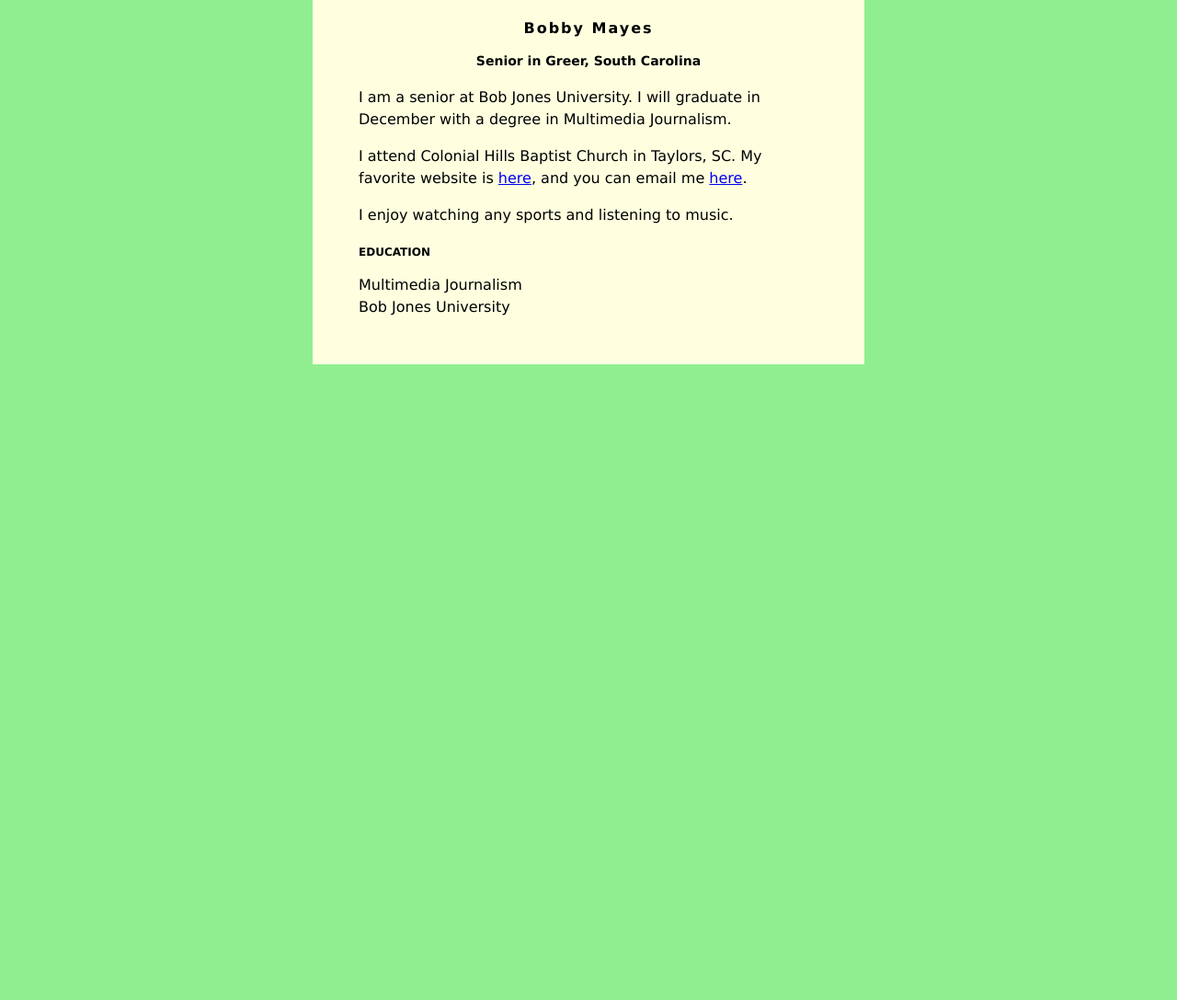
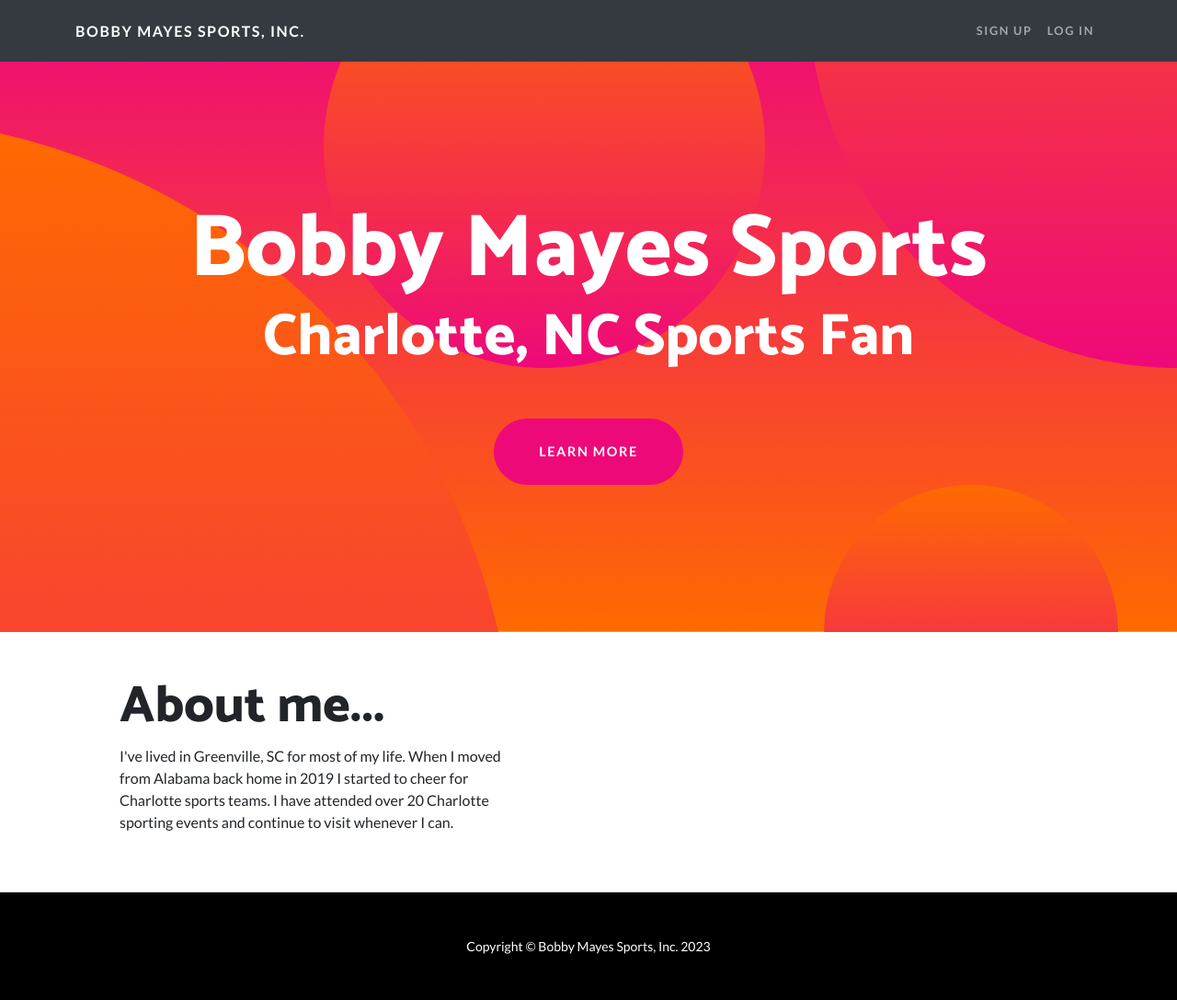
Before and after one commit to rmaye317/rmaye317.github.io, a plain HTML site: page index.html in a window 1280 px wide. Shown: the whole page at 92% size. Before the commit the page ends 800 px from the top, so only its background shows below. Drawn offline with Linux system fonts and the light colour scheme.

Commit message:
Add files via upload

```diff
--- a/index.html
+++ b/index.html
@@ -1,51 +1,60 @@
-<html>
+<!DOCTYPE html>
+<html data-bs-theme="light" lang="en">
+
 <head>
-<style>
-body {
-    background: lightgreen;
-    font-family: Verdana;
-}
-#content {
-    background: lightyellow;
-    min-width: 200px;
-    max-width: 500px;
-    padding: 50px;
-    margin: auto;
-    margin-top: -50px;
-    line-height: 150%;
-}
-h1 {
-    letter-spacing: 2px;
-    font-size: 16px;
-    text-align: center;
-}
-h2 {
-    font-size: 14px;
-    text-align: center;
-}
-h3 {
-    font-size: 12px;
-}
-</style>
+    <meta charset="utf-8">
+    <meta name="viewport" content="width=device-width, initial-scale=1.0, shrink-to-fit=no">
+    <title>Home - Bobby Mayes Sports, Inc.</title>
+    <meta name="description" content="NC and ATL Sports Fanatic">
+    <link rel="stylesheet" href="assets/bootstrap/css/bootstrap.min.css">
+    <link rel="stylesheet" href="https://fonts.googleapis.com/css?family=Catamaran:100,200,300,400,500,600,700,800,900&amp;display=swap">
+    <link rel="stylesheet" href="https://fonts.googleapis.com/css?family=Lato:100,100i,300,300i,400,400i,700,700i,900,900i&amp;display=swap">
 </head>
+
 <body>
-    <div id="content">
-        <h1>Bobby Mayes</h1>
-        <h2>Senior in Greer, South Carolina</h2>
+    <nav class="navbar navbar-expand-lg fixed-top bg-dark navbar-custom navbar-dark">
+        <div class="container"><a class="navbar-brand" href="#">Bobby Mayes Sports, Inc.</a><button data-bs-toggle="collapse" class="navbar-toggler" data-bs-target="#navbarResponsive"><span class="visually-hidden">Toggle navigation</span><span class="navbar-toggler-icon"></span></button>
+            <div class="collapse navbar-collapse" id="navbarResponsive">
+                <ul class="navbar-nav ms-auto">
+                    <li class="nav-item"><a class="nav-link" href="#">Sign Up</a></li>
+                    <li class="nav-item"><a class="nav-link" href="#">Log In</a></li>
+                </ul>
+            </div>
+        </div>
+    </nav>
+    <header class="text-center text-white masthead">
+        <div class="masthead-content">
+            <div class="container">
+                <h1 class="masthead-heading mb-0">Bobby Mayes Sports</h1>
+                <h2 class="masthead-subheading mb-0">Charlotte, NC Sports Fan</h2><a class="btn btn-primary btn-xl rounded-pill mt-5" role="button" href="#">Learn More</a>
+            </div>
+        </div>
+        <div class="bg-circle-1 bg-circle"></div>
+        <div class="bg-circle-2 bg-circle"></div>
+        <div class="bg-circle-3 bg-circle"></div>
+        <div class="bg-circle-4 bg-circle"></div>
+    </header>
+    <section>
+        <div class="container">
+            <div class="row align-items-center">
+                <div class="col-lg-6 order-lg-2">
+                    <div class="p-5"></div>
+                </div>
+                <div class="col-lg-6 order-lg-1">
+                    <div class="p-5">
+                        <h2 class="display-4">About me...</h2>
+                        <p>I've lived in Greenville, SC for most of my life. When I moved from Alabama back home in 2019 I started to cheer for Charlotte sports teams. I have attended over 20 Charlotte sporting events and continue to visit whenever I can.</p>
+                    </div>
+                </div>
+            </div>
+        </div>
+    </section>
+    <footer class="py-5 bg-black">
+        <div class="container">
+            <p class="text-center text-white m-0 small">Copyright&nbsp;© Bobby Mayes Sports, Inc. 2023</p>
+        </div>
+    </footer>
+    <script src="assets/bootstrap/js/bootstrap.min.js"></script>
+</body>
 
-         <p>I am a senior at Bob Jones University. I will graduate in December with a degree in
-         Multimedia Journalism.</p>
-         <p>
-            I attend Colonial Hills Baptist Church in Taylors, SC. My favorite website is
-            <a href="https://espn.com/">here</a>, and you can email me
-            <a href="mailto:rmaye317@students.bju.edu">here</a>.
-         </p>
-         <p>
-            I enjoy watching any sports and listening to music.
-         </p>
-        <h3>EDUCATION</h3>
-        Multimedia Journalism<br />
-        Bob Jones University
-    </div>
-</body>
 </html>
```
Also changed, not shown: assets/bootstrap/css/bootstrap.min.css (added), assets/bootstrap/js/bootstrap.min.js (added), assets/img/01.jpg (added), assets/img/02.jpg (added), assets/img/03.jpg (added).
